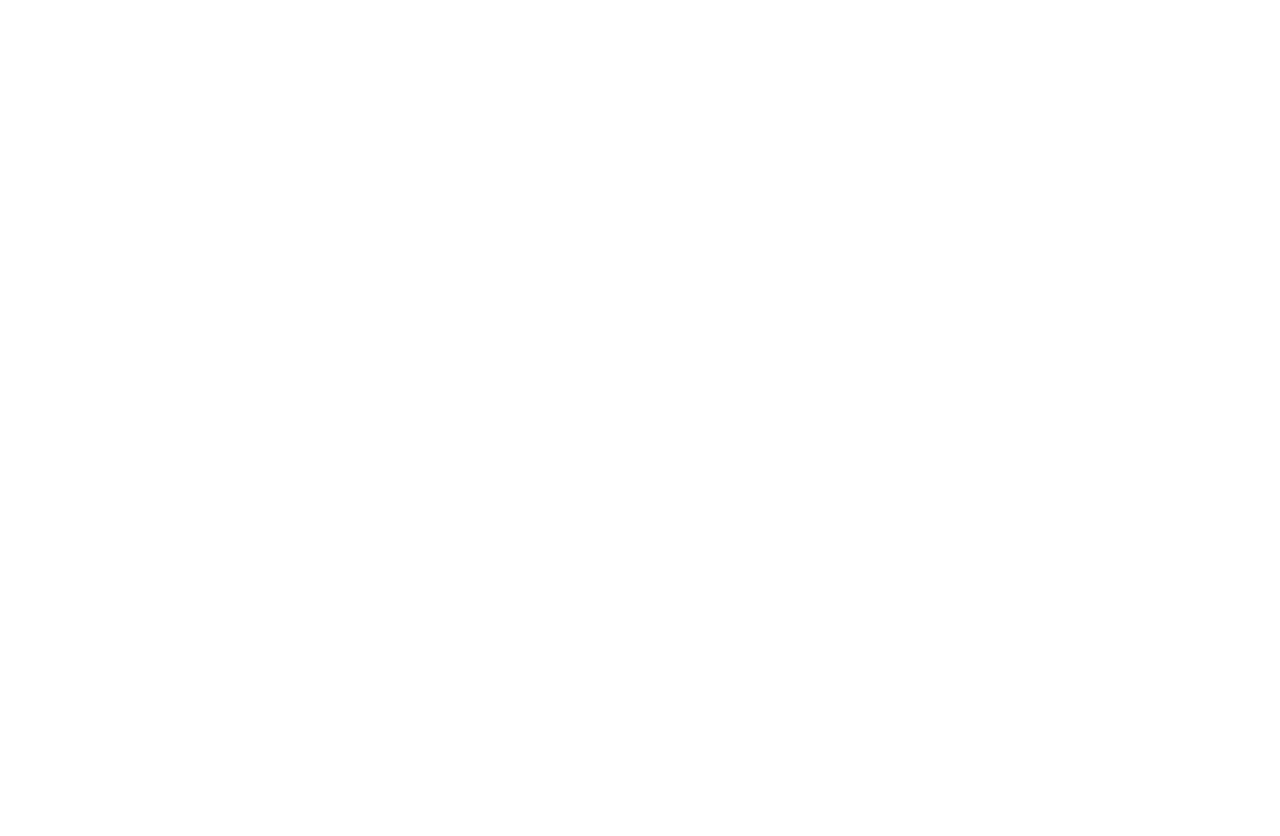
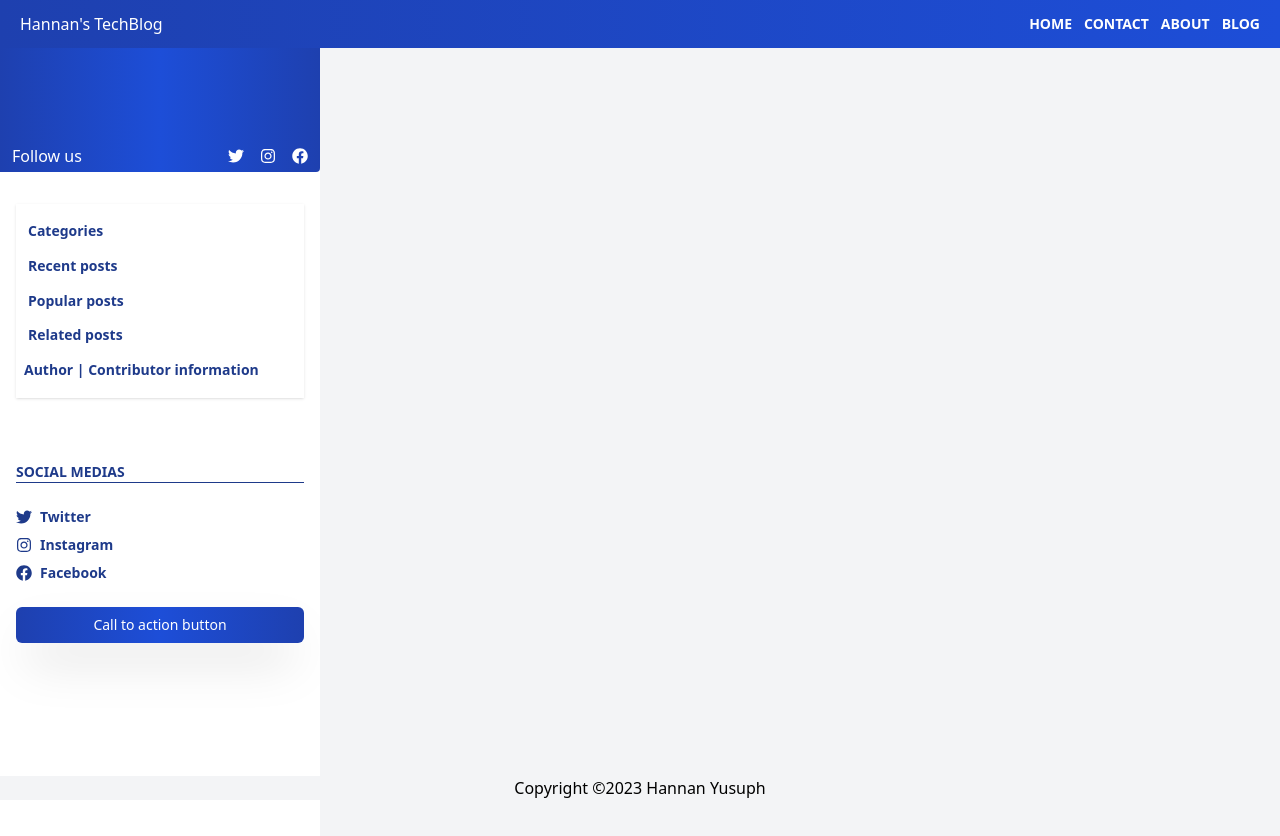
Before and after one commit to Nation47/exodus, a Next.js app: page / in a window 1280 px wide. Shown: the top 836 px of the page. Before the commit the page ends 800 px from the top, so only its background shows below. Built offline with nearby package versions, Linux system fonts and the light colour scheme.

Commit message:
components

```diff
--- /dev/null
+++ b/app/components/Footer.jsx
@@ -0,0 +1,13 @@
+const Footer = () => {
+    return (
+        <>
+            <div className="footer">
+                <div className="text-center">
+                    <h3>Copyright &copy;2023 Hannan Yusuph</h3>
+                </div>
+            </div>
+        </>
+    );
+}
+
+export default Footer;
--- a/app/components/Header.jsx
+++ b/app/components/Header.jsx
@@ -1,3 +1,5 @@
+import Link from "next/link";
+
 const Header = () => {
     return (
         <>
--- /dev/null
+++ b/app/components/SideBar.jsx
@@ -0,0 +1,43 @@
+import Link from "next/link";
+import {FaTwitter, FaInstagram, FaFacebook} from "react-icons/fa";
+
+const SideBar = () => {
+    return (
+        <>
+            <div className="shadow-md">
+                <div className="sidebar-header">
+                    <div className="text-white flex justify-between items-center ">
+                        <div>
+                            <h2>Follow us</h2>
+                        </div>
+                    <div className="flex space-x-4 cursor-pointer">
+                            <FaTwitter />
+                            <FaInstagram />
+                            <FaFacebook />
+                    </div>
+                    </div>
+                </div>
+                <div className="space-y-6 bg-white px-4 pt-3 h-screen">
+                    <div className="sidebar-list">
+                        <Link href='/' className="hover:border-r-2  border-blue-600"> <span className="ml-1">Categories</span></Link>
+                        <Link href='/'className="hover:border-r-2  border-blue-600"> <span className="ml-1">Recent posts</span></Link>
+                        <Link href='/'className="hover:border-r-2  border-blue-600"> <span className="ml-1">Popular posts</span></Link>
+                        <Link href='/'className="hover:border-r-2  border-blue-600"> <span className="ml-1">Related posts</span></Link>
+                        <Link href='/'className="hover:border-r-2  border-blue-600"> <span className="mr-1">Author | Contributor information</span></Link>
+                    </div>
+                    <h2 className="font-semibold text-blue-900 uppercase text-sm border-b border-blue-900 pt-10">Social medias</h2>
+                    <div className="flex flex-col text-blue-900 space-y-2">
+                        <Link href='/' className="flex items-center"><FaTwitter className="mr-2"/> <span className="text-sm font-semibold">Twitter</span></Link>
+                        <Link href='/' className="flex items-center"><FaInstagram  className="mr-2"/><span className="text-sm font-semibold">Instagram</span></Link>
+                        <Link href='/' className="flex items-center"><FaFacebook  className="mr-2"/><span className="text-sm font-semibold">Facebook</span></Link>
+                    </div>
+                    <div className="">
+                        <button className="btn-act">Call to action button</button>
+                    </div>
+                </div>
+            </div>
+        </>
+    );
+}
+
+export default SideBar;
--- a/app/layout.jsx
+++ b/app/layout.jsx
@@ -1,3 +1,6 @@
+import Footer from './components/Footer'
+import Header from './components/Header'
+import SideBar from './components/SideBar'
 import './globals.css'
 import { Inter } from 'next/font/google'
 
@@ -11,7 +14,18 @@
 export default function RootLayout({ children }) {
   return (
     <html lang="en">
-      <body className={inter.className}>{children}</body>
+      <body>
+        <Header />
+        <section className='flex'>
+          <aside className='w-1/4'>
+            <SideBar />
+          </aside>
+          <main className='w-3/4 py-6 px-8 bg-gray-100'>
+            {children}
+          </main>
+        </section>
+        <Footer />
+      </body>
     </html>
   )
 }
--- a/package.json
+++ b/package.json
@@ -16,6 +16,7 @@
     "postcss": "8.4.29",
     "react": "18.2.0",
     "react-dom": "18.2.0",
+    "react-icons": "^4.11.0",
     "tailwindcss": "3.3.3"
   }
 }
```
Also changed, not shown: 1 other file (tests, documents, lock files or other folders).
